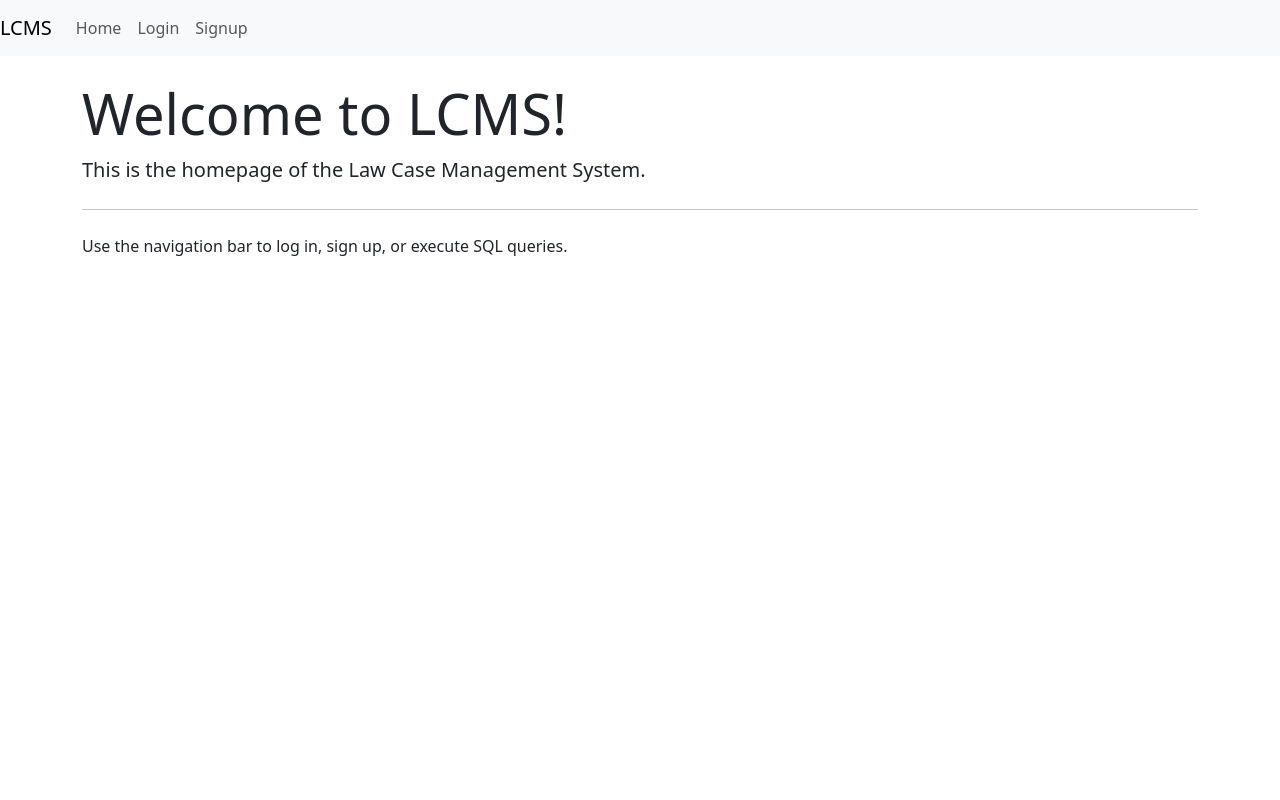
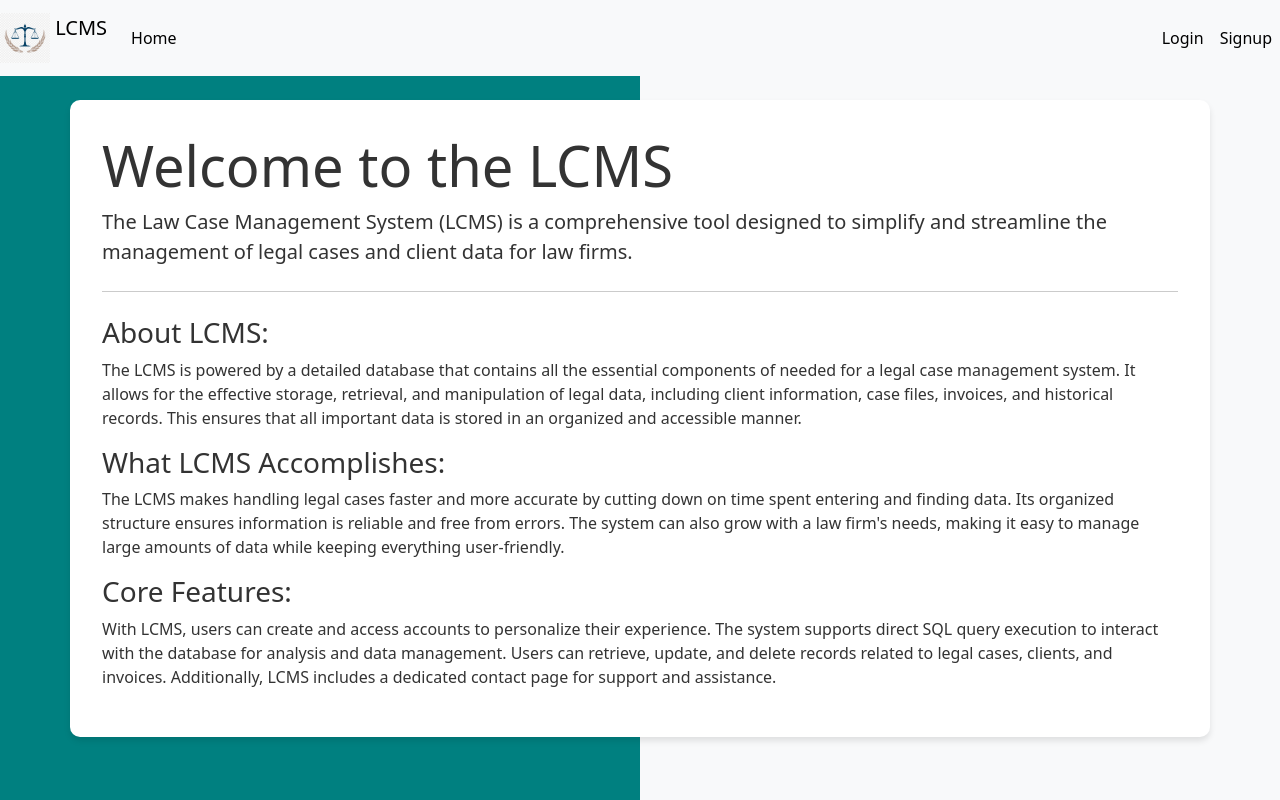
Before and after one commit to Sher213/Law-Firm-Database-App, a Django app: page / in a window 1280 px wide. Run offline with Django 5.2, Linux system fonts and the light colour scheme.

Commit message:
updated GUI

```diff
--- a/LCMSFrontEnd/LCMSFrontEnd/settings.py
+++ b/LCMSFrontEnd/LCMSFrontEnd/settings.py
@@ -118,6 +118,9 @@ USE_TZ = True
 # https://docs.djangoproject.com/en/5.1/howto/static-files/
 
 STATIC_URL = 'static/'
+STATICFILES_DIRS = [
+    BASE_DIR / "templates/static",
+]
 
 # Default primary key field type
 # https://docs.djangoproject.com/en/5.1/ref/settings/#default-auto-field
--- a/LCMSFrontEnd/main/urls.py
+++ b/LCMSFrontEnd/main/urls.py
@@ -8,4 +8,6 @@ urlpatterns = [
     path('logout/', auth_views.LogoutView.as_view(), name='logout'),
     path('signup/', views.signup, name='signup'),           # Signup page
     path('execute_sql/', views.execute_sql, name='execute_sql'),  # SQL query page
+    path('contact/', views.contact, name='contact'),       # Contact page
+
 ]
--- a/LCMSFrontEnd/main/views.py
+++ b/LCMSFrontEnd/main/views.py
@@ -5,11 +5,9 @@ from django.db import connection
 from .forms import SQLInputForm
 
 def home(request):
-    """Home page view."""
     return render(request, 'main/home.html')
 
 def signup(request):
-    """Signup page view."""
     if request.method == 'POST':
         form = UserCreationForm(request.POST)
         if form.is_valid():
@@ -21,7 +19,6 @@ def signup(request):
     return render(request, 'main/signup.html', {'form': form})
 
 def execute_sql(request):
-    """SQL query execution view."""
     result = None
     if request.method == 'POST':
         form = SQLInputForm(request.POST)
@@ -36,3 +33,6 @@ def execute_sql(request):
     else:
         form = SQLInputForm()
     return render(request, 'main/execute_sql.html', {'form': form, 'result': result})
+
+def contact(request):
+    return render(request, 'main/contact.html')
--- a/LCMSFrontEnd/templates/main/base.html
+++ b/LCMSFrontEnd/templates/main/base.html
@@ -1,19 +1,29 @@
+{% load static %}
 <!DOCTYPE html>
 <html lang="en">
 <head>
     <meta charset="UTF-8">
     <meta name="viewport" content="width=device-width, initial-scale=1.0">
-    <title>{% block title %}LCMS Front-End{% endblock %}</title>
+    <title>{% block title %}LCMS{% endblock %}</title>
     <link href="https://cdn.jsdelivr.net/npm/bootstrap@5.3.3/dist/css/bootstrap.min.css" rel="stylesheet">
+    <link href="{% static 'style.css' %}" rel="stylesheet">
 </head>
 <body>
     <nav class="navbar navbar-expand-lg navbar-light bg-light">
-        <a class="navbar-brand" href="{% url 'home' %}">LCMS</a>
+        <a class="navbar-brand" href="{% url 'home' %}">
+            <img src="{% static 'logo.png' %}" alt="LCMS Logo" width="50" height="50" class="d-inline-block align-top">
+            LCMS
+        </a>
         <div class="collapse navbar-collapse">
-            <ul class="navbar-nav">
+            <ul class="navbar-nav me-auto">
                 <li class="nav-item"><a class="nav-link" href="{% url 'home' %}">Home</a></li>
                 {% if user.is_authenticated %}
                     <li class="nav-item"><a class="nav-link" href="{% url 'execute_sql' %}">SQL Query</a></li>
+                    <li class="nav-item"><a class="nav-link" href="{% url 'contact' %}">Contact Us</a></li>
+                {% endif %}
+            </ul>
+            <ul class="navbar-nav ms-auto">
+                {% if user.is_authenticated %}
                     <li class="nav-item"><a class="nav-link" href="{% url 'logout' %}">Logout</a></li>
                 {% else %}
                     <li class="nav-item"><a class="nav-link" href="{% url 'login' %}">Login</a></li>
--- a/LCMSFrontEnd/templates/main/home.html
+++ b/LCMSFrontEnd/templates/main/home.html
@@ -3,9 +3,22 @@
 {% block title %}Home{% endblock %}
 {% block content %}
 <div class="jumbotron">
-    <h1 class="display-4">Welcome to LCMS!</h1>
-    <p class="lead">This is the homepage of the Law Case Management System.</p>
+    <h1 class="display-4">Welcome to the LCMS</h1>
+    <p class="lead">The Law Case Management System (LCMS) is a comprehensive tool designed to simplify and streamline the management of legal cases and client data for law firms.</p>
     <hr class="my-4">
-    <p>Use the navigation bar to log in, sign up, or execute SQL queries.</p>
+    <h3>About LCMS:</h3>
+    <p>The LCMS is powered by a detailed database that contains all the essential components of needed for a legal case management system.
+        It allows for the effective storage, retrieval, and manipulation of legal data, including client information, case files, invoices, and historical records.
+        This ensures that all important data is stored in an organized and accessible manner.</p>
+
+    <h3>What LCMS Accomplishes:</h3>
+    <p>The LCMS makes handling legal cases faster and more accurate by cutting down on time spent entering and finding data.
+        Its organized structure ensures information is reliable and free from errors. The system can also grow with a law firm's needs,
+        making it easy to manage large amounts of data while keeping everything user-friendly.</p>
+
+    <h3>Core Features:</h3>
+    <p>With LCMS, users can create and access accounts to personalize their experience. The system supports direct SQL query execution
+        to interact with the database for analysis and data management. Users can retrieve, update, and delete records related to legal cases, clients, and invoices.
+        Additionally, LCMS includes a dedicated contact page for support and assistance.</p>
 </div>
 {% endblock %}
--- /dev/null
+++ b/LCMSFrontEnd/templates/static/style.css
@@ -0,0 +1,30 @@
+body {
+    background: linear-gradient(to right, #008080 50%, #f8f9fa 50%);
+    color: #333;
+}
+
+.navbar {
+    background-color: #008080;
+}
+
+.navbar-brand, .nav-link {
+    color: #000000 !important;
+}
+
+.description {
+    background-color: #f8f9fa;
+    padding: 2rem;
+    text-align: center;
+}
+
+.container {
+    background-color: #fff;
+    padding: 2rem;
+    border-radius: 10px;
+    box-shadow: 0 4px 6px rgba(0, 0, 0, 0.1);
+}
+
+.contact-title {
+    margin-bottom: 1rem;
+    height: 80px;
+}
```
Also changed, not shown: LCMSFrontEnd/templates/main/contact.html (added, +24 -0 lines), LCMSFrontEnd/templates/main/execute_sql.html (+15 -7 lines), LCMSFrontEnd/templates/static/ali.jpg (added), LCMSFrontEnd/templates/static/logo.png (added), LCMSFrontEnd/templates/static/sohaib.jpg (added).
